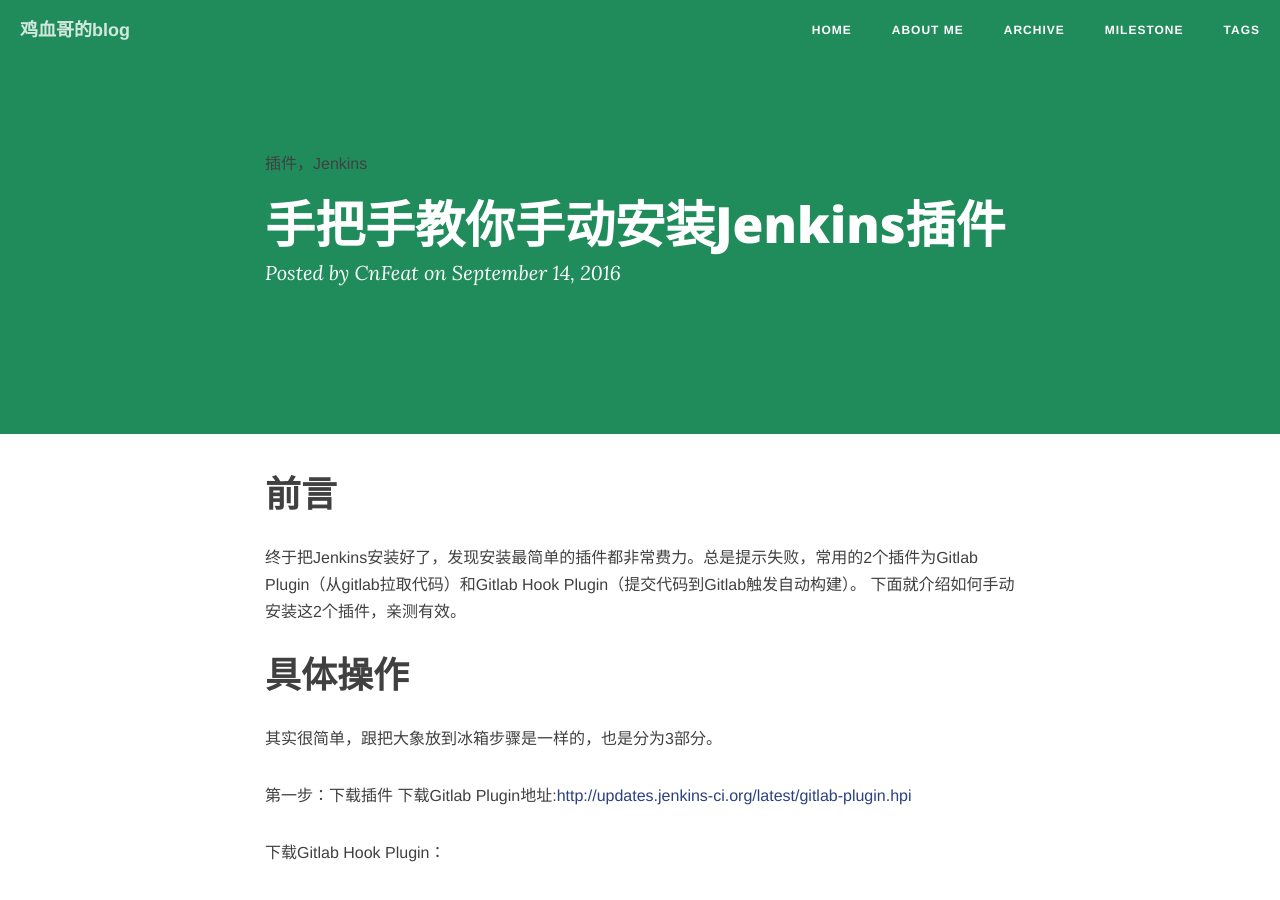
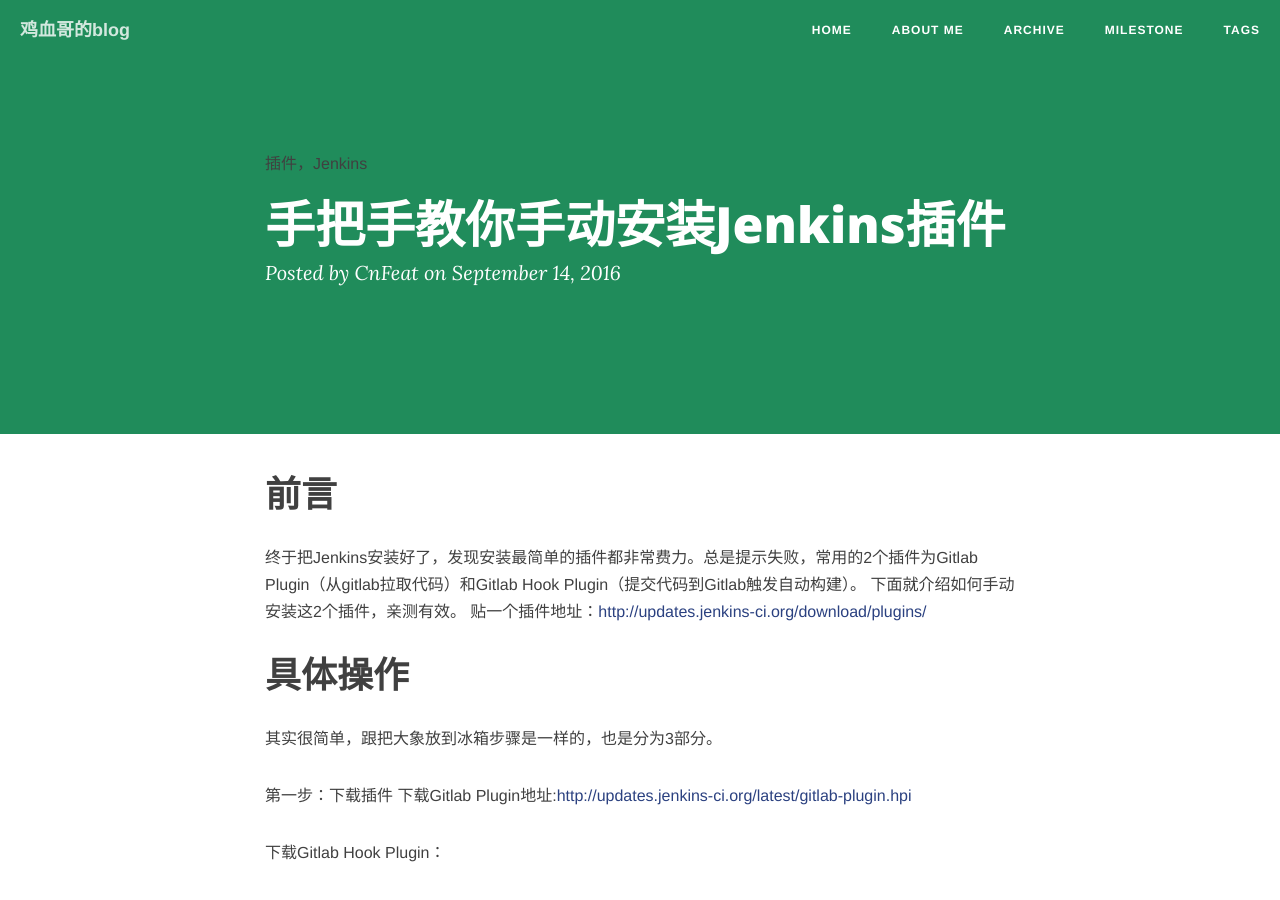
Before and after one commit to jixuege/jixuege.github.io, a Jekyll site: the page built from _posts/2016-09-14-jenkins插件手动安装-常用插件Gitlab Plugin和Gitlab Hook Plugin.md, in a window 1280 px wide and 900 px high. Built offline with Jekyll 4.4.1, drawn with Linux system fonts in a browser that asks for light colours; nearby versions of some CDN libraries; comment, search, counter and statistics services are not loaded.

Commit message:
新增地址
新增地址

```diff
--- a/_posts/2016-09-14-jenkins插件手动安装-常用插件Gitlab Plugin和Gitlab Hook Plugin.md
+++ b/_posts/2016-09-14-jenkins插件手动安装-常用插件Gitlab Plugin和Gitlab Hook Plugin.md
@@ -10,6 +10,7 @@
 # 前言
   终于把Jenkins安装好了，发现安装最简单的插件都非常费力。总是提示失败，常用的2个插件为Gitlab Plugin（从gitlab拉取代码）和Gitlab Hook Plugin（提交代码到Gitlab触发自动构建）。
 下面就介绍如何手动安装这2个插件，亲测有效。
+贴一个插件地址：[http://updates.jenkins-ci.org/download/plugins/](http://updates.jenkins-ci.org/download/plugins/)
 
 # 具体操作
 其实很简单，跟把大象放到冰箱步骤是一样的，也是分为3部分。
```
